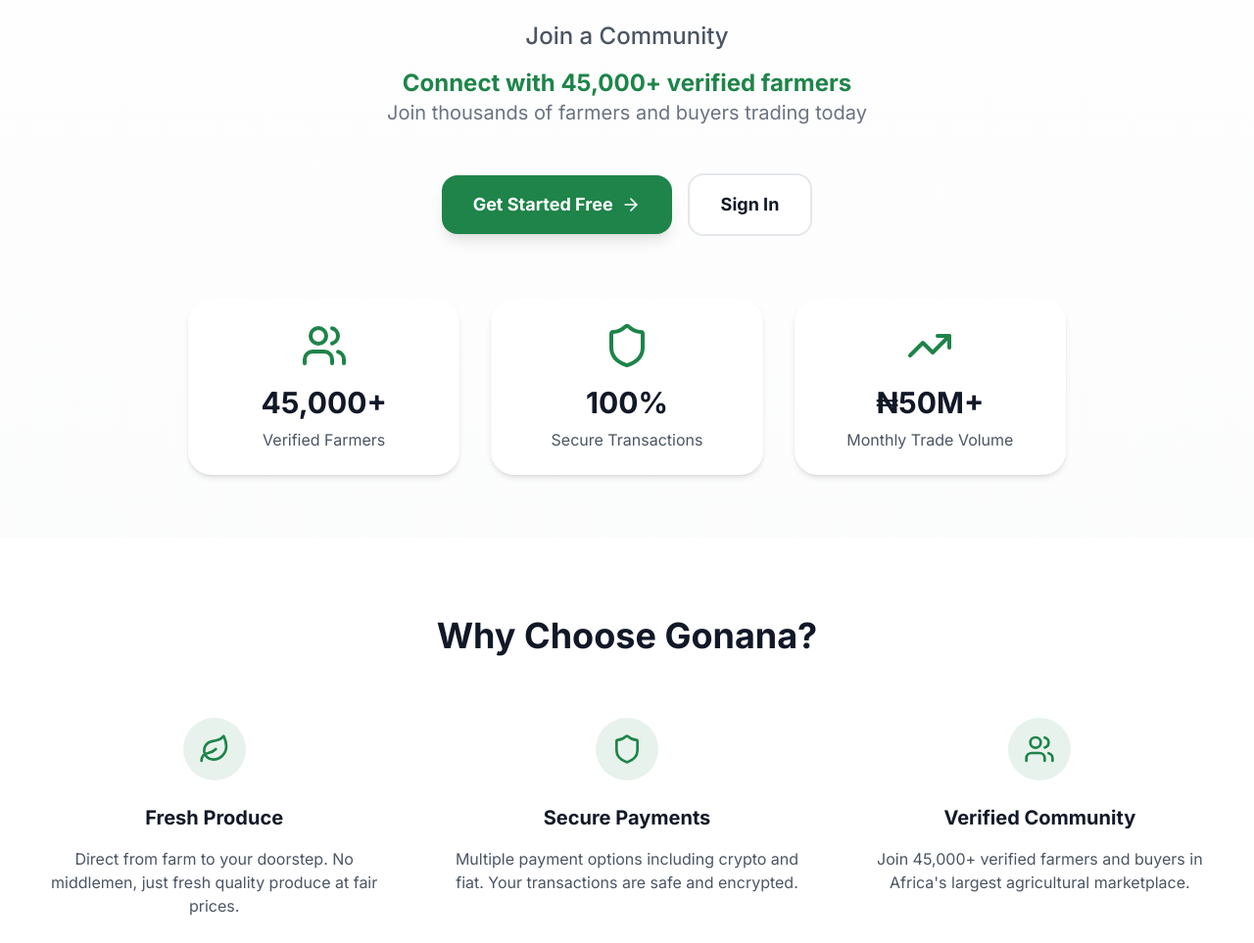
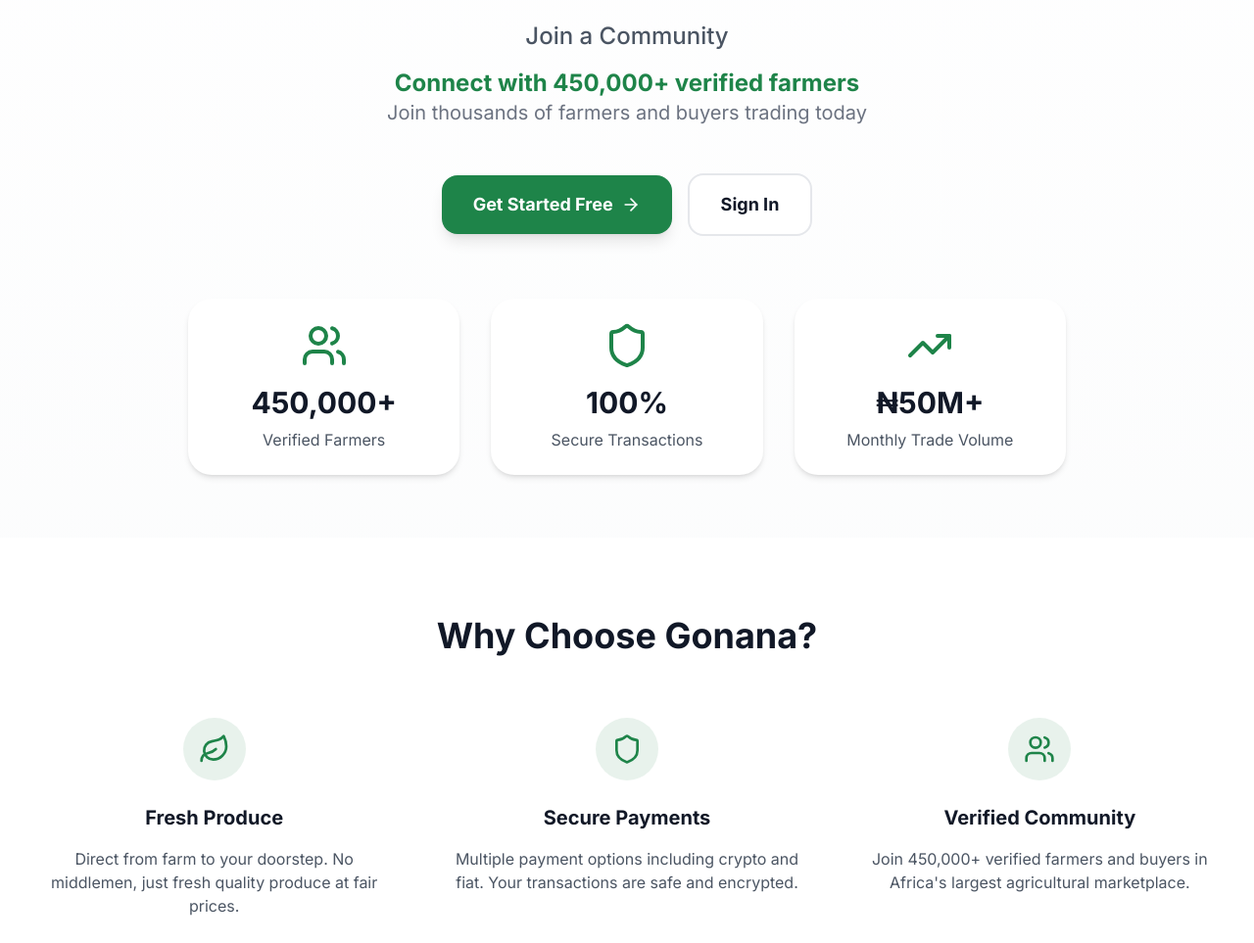
Before and after one commit to KusuConsult-NG/Gonana-web, a Next.js app: page / in a window 1280 px wide. Shown: the part 344-1307 px from the top of the page at 98% size. Built offline with nearby package versions, Linux system fonts and the light colour scheme; no server answers.

Commit message:
chore: Update landing page copy to 450,000+ farmers

```diff
--- a/app/(auth)/signup/page.tsx
+++ b/app/(auth)/signup/page.tsx
@@ -123,7 +123,7 @@
                         </div>
                         <div>
                             <h3 className="font-semibold text-white">Join a Community</h3>
-                            <p className="text-sm text-white/80">Connect with 45,000+ verified farmers.</p>
+                            <p className="text-sm text-white/80">Connect with 450,000+ verified farmers.</p>
                         </div>
                     </div>
                 </div>
--- a/app/page.tsx
+++ b/app/page.tsx
@@ -32,7 +32,7 @@
                     </p>
 
                     <p className="text-lg md:text-xl text-gray-500 dark:text-gray-400 mb-12 max-w-2xl mx-auto">
-                        <span className="font-bold text-primary text-2xl">Connect with 45,000+ verified farmers</span>
+                        <span className="font-bold text-primary text-2xl">Connect with 450,000+ verified farmers</span>
                         <br />
                         Join thousands of farmers and buyers trading today
                     </p>
@@ -59,7 +59,7 @@
                 <div className="grid grid-cols-1 md:grid-cols-3 gap-8 max-w-4xl mx-auto">
                     <div className="text-center p-6 bg-white dark:bg-gray-800 rounded-2xl shadow-md">
                         <Users className="w-12 h-12 text-primary mx-auto mb-4" />
-                        <div className="text-3xl font-bold text-gray-900 dark:text-white mb-2">45,000+</div>
+                        <div className="text-3xl font-bold text-gray-900 dark:text-white mb-2">450,000+</div>
                         <div className="text-gray-600 dark:text-gray-300">Verified Farmers</div>
                     </div>
                     <div className="text-center p-6 bg-white dark:bg-gray-800 rounded-2xl shadow-md">
@@ -101,7 +101,7 @@
                                 <Users className="w-8 h-8 text-primary" />
                             </div>
                             <h3 className="text-xl font-bold mb-4 text-gray-900 dark:text-white">Verified Community</h3>
-                            <p className="text-gray-600 dark:text-gray-400">Join 45,000+ verified farmers and buyers in Africa's largest agricultural marketplace.</p>
+                            <p className="text-gray-600 dark:text-gray-400">Join 450,000+ verified farmers and buyers in Africa's largest agricultural marketplace.</p>
                         </div>
                     </div>
                 </div>
```
